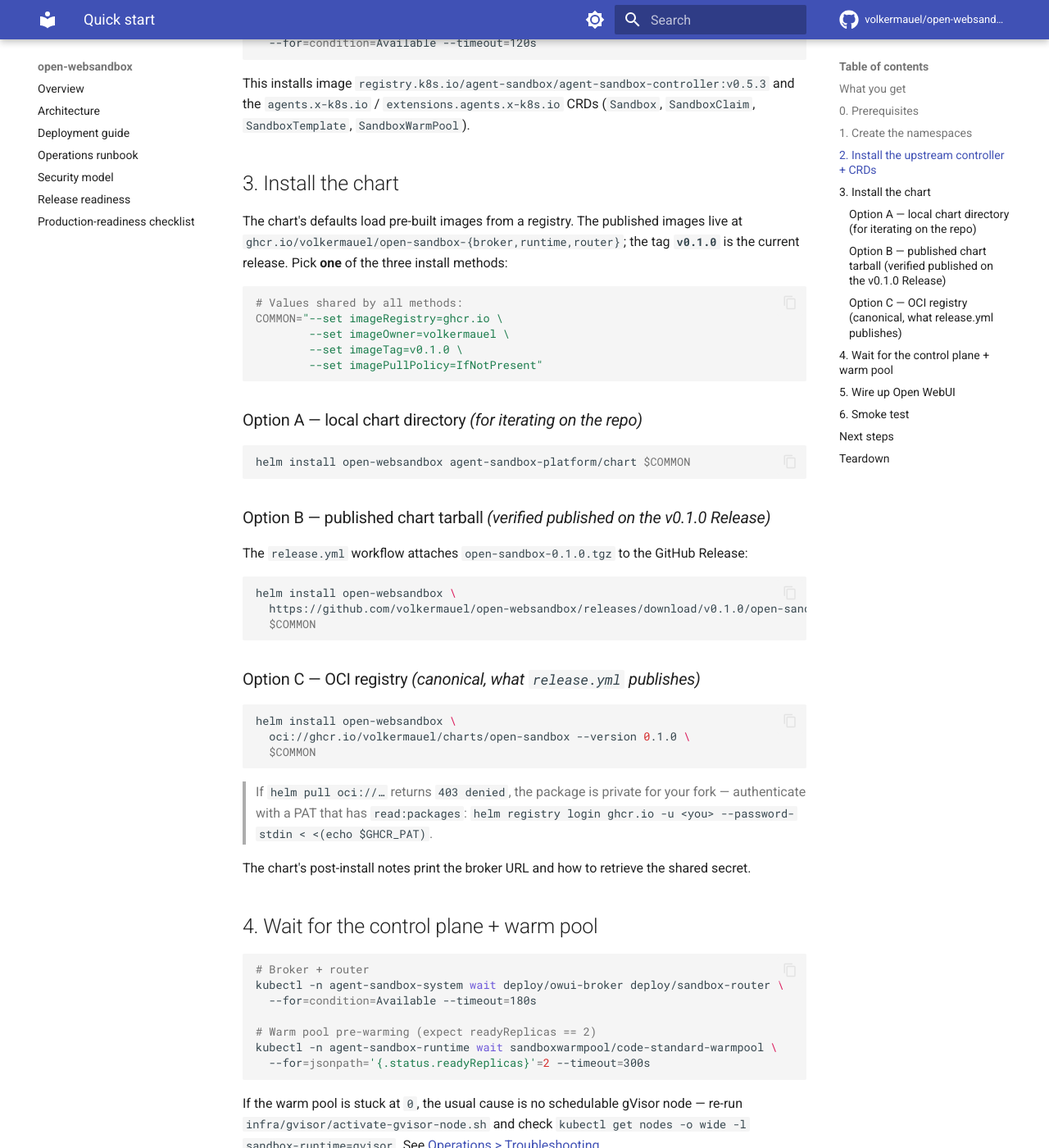
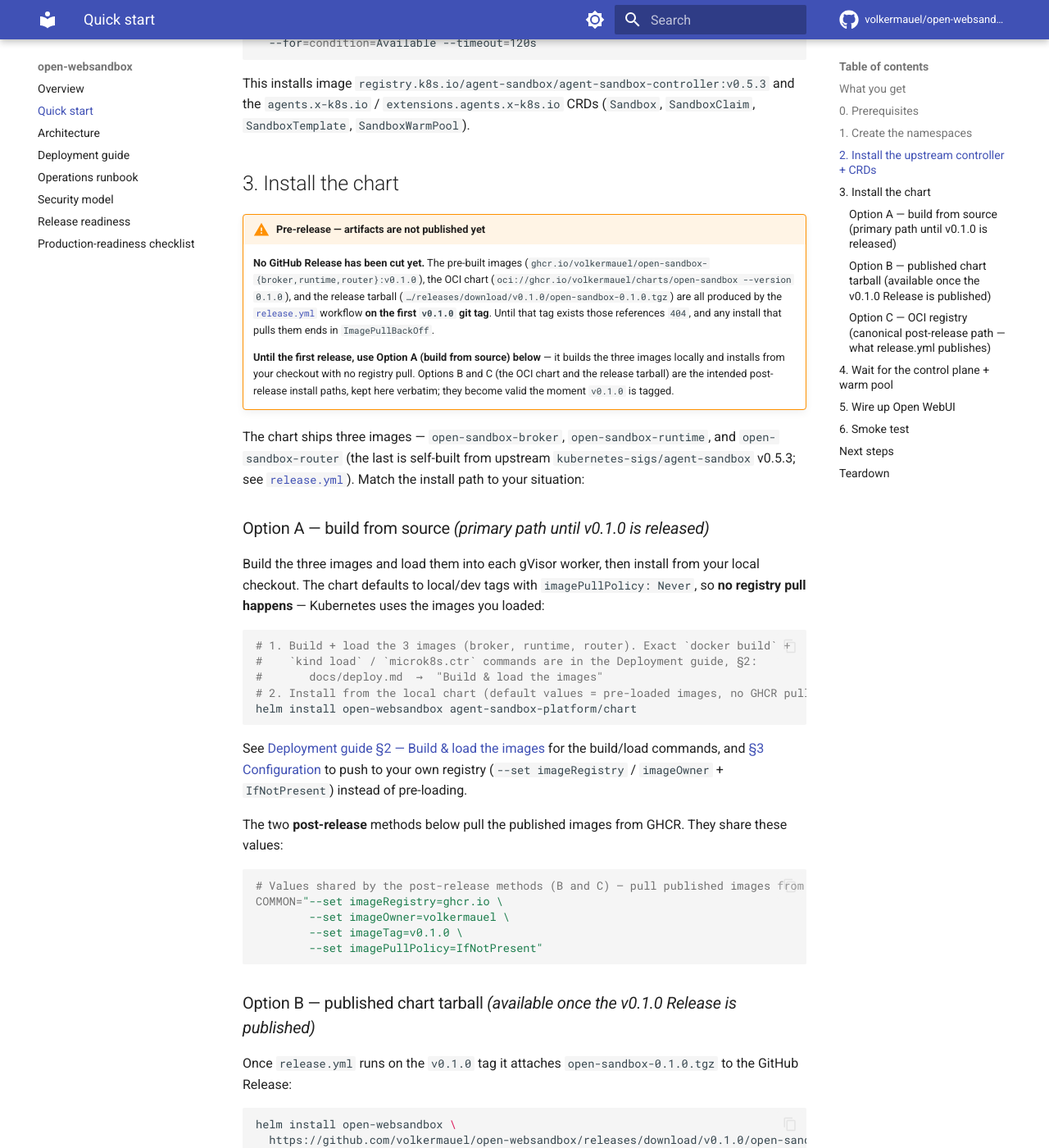
Before and after one commit to volkermauel/open-websandbox, an MkDocs documentation site: the page built from docs/quickstart.md, in a window 1280 px wide and 1400 px high, scrolled down 1523 px. Shown: the whole window at 82% size. Built offline with MkDocs 1.6.1 and Material for MkDocs 9.7.7, drawn with Linux system fonts in a browser that asks for light colours; comment, search, counter and statistics services are not loaded; some of the changed text lies outside the part shown.

Commit message:
pi-agent: Fix PR #38 per review

````diff
--- a/docs/quickstart.md
+++ b/docs/quickstart.md
@@ -62,27 +62,61 @@ the `agents.x-k8s.io` / `extensions.agents.x-k8s.io` CRDs (`Sandbox`, `SandboxCl
 
 ## 3. Install the chart
 
-The chart's defaults load pre-built images from a registry. The published images live at
-`ghcr.io/volkermauel/open-sandbox-{broker,runtime,router}`; the tag **`v0.1.0`** is the
-current release. Pick **one** of the three install methods:
+!!! warning "Pre-release — artifacts are not published yet"
+
+    **No GitHub Release has been cut yet.** The pre-built images
+    (`ghcr.io/volkermauel/open-sandbox-{broker,runtime,router}:v0.1.0`), the OCI chart
+    (`oci://ghcr.io/volkermauel/charts/open-sandbox --version 0.1.0`), and the release
+    tarball (`…/releases/download/v0.1.0/open-sandbox-0.1.0.tgz`) are all produced by
+    the [`release.yml`](../.github/workflows/release.yml) workflow **on the first
+    `v0.1.0` git tag**. Until that tag exists those references `404`, and any install
+    that pulls them ends in `ImagePullBackOff`.
+
+    **Until the first release, use Option A (build from source) below** — it builds
+    the three images locally and installs from your checkout with no registry pull.
+    Options B and C (the OCI chart and the release tarball) are the intended
+    post-release install paths, kept here verbatim; they become valid the moment
+    `v0.1.0` is tagged.
+
+The chart ships three images — `open-sandbox-broker`, `open-sandbox-runtime`, and
+`open-sandbox-router` (the last is self-built from upstream `kubernetes-sigs/agent-sandbox`
+v0.5.3; see [`release.yml`](../.github/workflows/release.yml)). Match the install path
+to your situation:
+
+### Option A — build from source *(primary path until v0.1.0 is released)*
+
+Build the three images and load them into each gVisor worker, then install from your
+local checkout. The chart defaults to local/dev tags with `imagePullPolicy: Never`,
+so **no registry pull happens** — Kubernetes uses the images you loaded:
 
 ```bash
-# Values shared by all methods:
+# 1. Build + load the 3 images (broker, runtime, router). Exact `docker build` +
+#    `kind load` / `microk8s.ctr` commands are in the Deployment guide, §2:
+#       docs/deploy.md  →  "Build & load the images"
+# 2. Install from the local chart (default values = pre-loaded images, no GHCR pull):
+helm install open-websandbox agent-sandbox-platform/chart
+```
+
+See [Deployment guide §2 — Build & load the images](deploy.md#2-build-load-the-images)
+for the build/load commands, and [§3 Configuration](deploy.md#3-configuration-helm-values)
+to push to your own registry (`--set imageRegistry` / `imageOwner` + `IfNotPresent`)
+instead of pre-loading.
+
+The two **post-release** methods below pull the published images from GHCR. They share
+these values:
+
+```bash
+# Values shared by the post-release methods (B and C) — pull published images from GHCR:
 COMMON="--set imageRegistry=ghcr.io \
         --set imageOwner=volkermauel \
         --set imageTag=v0.1.0 \
         --set imagePullPolicy=IfNotPresent"
 ```
 
-### Option A — local chart directory *(for iterating on the repo)*
+### Option B — published chart tarball *(available once the v0.1.0 Release is published)*
 
-```bash
-helm install open-websandbox agent-sandbox-platform/chart $COMMON
-```
-
-### Option B — published chart tarball *(verified published on the v0.1.0 Release)*
-
-The `release.yml` workflow attaches `open-sandbox-0.1.0.tgz` to the GitHub Release:
+Once `release.yml` runs on the `v0.1.0` tag it attaches `open-sandbox-0.1.0.tgz` to the
+GitHub Release:
 
 ```bash
 helm install open-websandbox \
@@ -90,7 +124,9 @@ helm install open-websandbox \
   $COMMON
 ```
 
-### Option C — OCI registry *(canonical, what `release.yml` publishes)*
+### Option C — OCI registry *(canonical post-release path — what `release.yml` publishes)*
+
+Once released, the chart is also pushed to GHCR by `release.yml`:
 
 ```bash
 helm install open-websandbox \
--- a/mkdocs.yml
+++ b/mkdocs.yml
@@ -75,6 +75,7 @@ plugins:
 
 nav:
   - Overview: index.md
+  - Quick start: quickstart.md
   - Architecture: architecture.md
   - Deployment guide: deploy.md
   - Operations runbook: operations.md
````
Also changed, not shown: README.md (+7 -1 lines), docs/architecture.md (+5 -5 lines).
